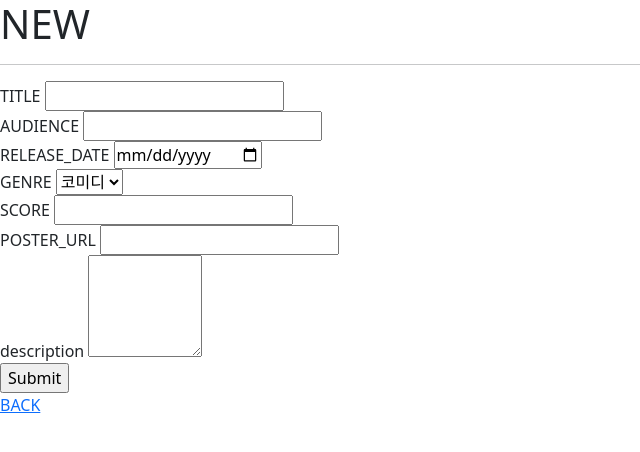
After one commit to holawan/Django_article, a Django app: template movies/templates/movies/edit.html in a window 1280 px wide. The commit adds this page. Shown: the top 452 px of the page, without its empty margins (0-640 px from the left). Run offline with Django 3.2, Linux system fonts and the light colour scheme; the template is opened without the code that fills it, so the values that code supplies are empty.

Commit message:
update&edit function add

```diff
--- /dev/null
+++ b/movies/templates/movies/edit.html
@@ -0,0 +1,42 @@
+{% extends 'base.html' %}
+
+
+{% block content %}
+
+  <h1>NEW</h1>
+  <hr>
+
+  <form action="{% url 'movies:update' movie.pk %}" method="POST">
+    {% csrf_token %}
+    <label for="title">TITLE</label>
+    <input type="text"  id="title" name="title" value="{{movie.title}}" >
+    <br>
+    <label for="audience" >AUDIENCE</label>
+    <input type="number" id="audience" name="audience" value="{{movie.audience}}" >
+    <br>
+    <label for="release_date" >RELEASE_DATE</label>
+    <input type="date" id="release_date"  name="release_date" value="{{movie.release_date}}" >
+    <br>
+    <label for="genre" >GENRE</label>
+    <select id="genre" name="genre" value="{{movie.genre}}"  >
+      <option value="comedy">코미디</option>
+      <option value="action">액션</option>
+      <option value="thriller">스릴러</option>
+      <option value="fear">공포</option>
+      <option value="war">전쟁</option>
+    </select>
+    <br>
+    <label for="score" >SCORE</label>
+    <input type="number" id="score" name="score" value="{{movie.score}}" >
+    <br>
+    <label for="url" >POSTER_URL</label>
+    <input type="url" id="url" name="url" value="{{movie.poster_url}}" >
+    <br>
+    <label for="description"> description</label>
+    <textarea name="description" id="description" cols="10" rows="4" value="{{movie.description}}" ></textarea>
+
+    <br>
+    <input type="submit">
+  </form>
+  <a href="{% url 'movies:index' %}">BACK</a>
+{% endblock content %}
--- a/movies/urls.py
+++ b/movies/urls.py
@@ -8,5 +8,7 @@ urlpatterns = [
     path('<int:pk>/delete',views.delete,name='delete'),
     path('new/',views.new,name='new'),
     path('create/', views.create, name='create'),
+    path('<int:pk>/edit/', views.edit,name='edit'),
+    path('<int:pk>/update/', views.update, name='update')
     # path('<int:pk>/edit', views.edit, name = 'edit')
 ]
```
Also changed, not shown: movies/templates/movies/detail.html (+8 -4 lines), movies/views.py (+21 -0 lines).
